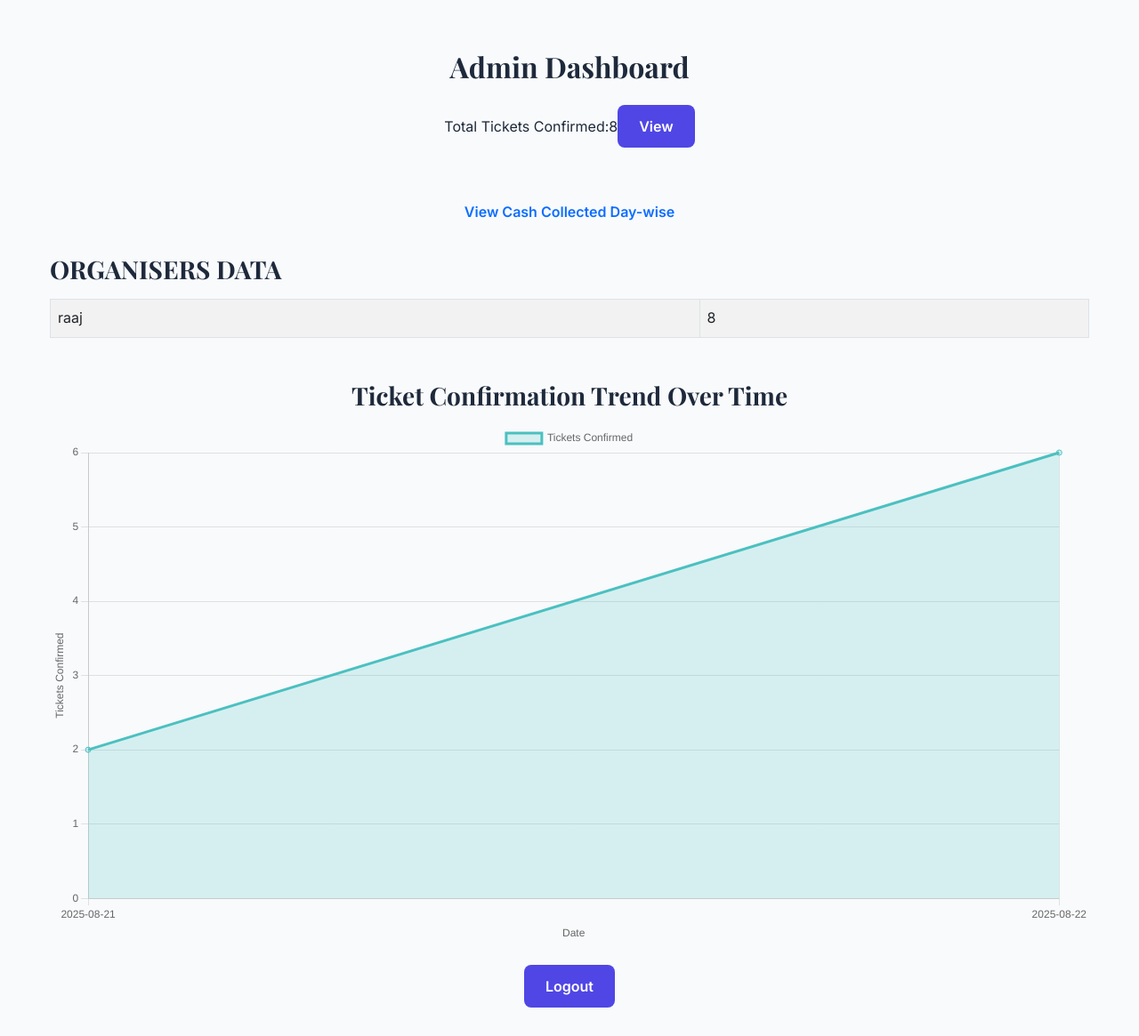
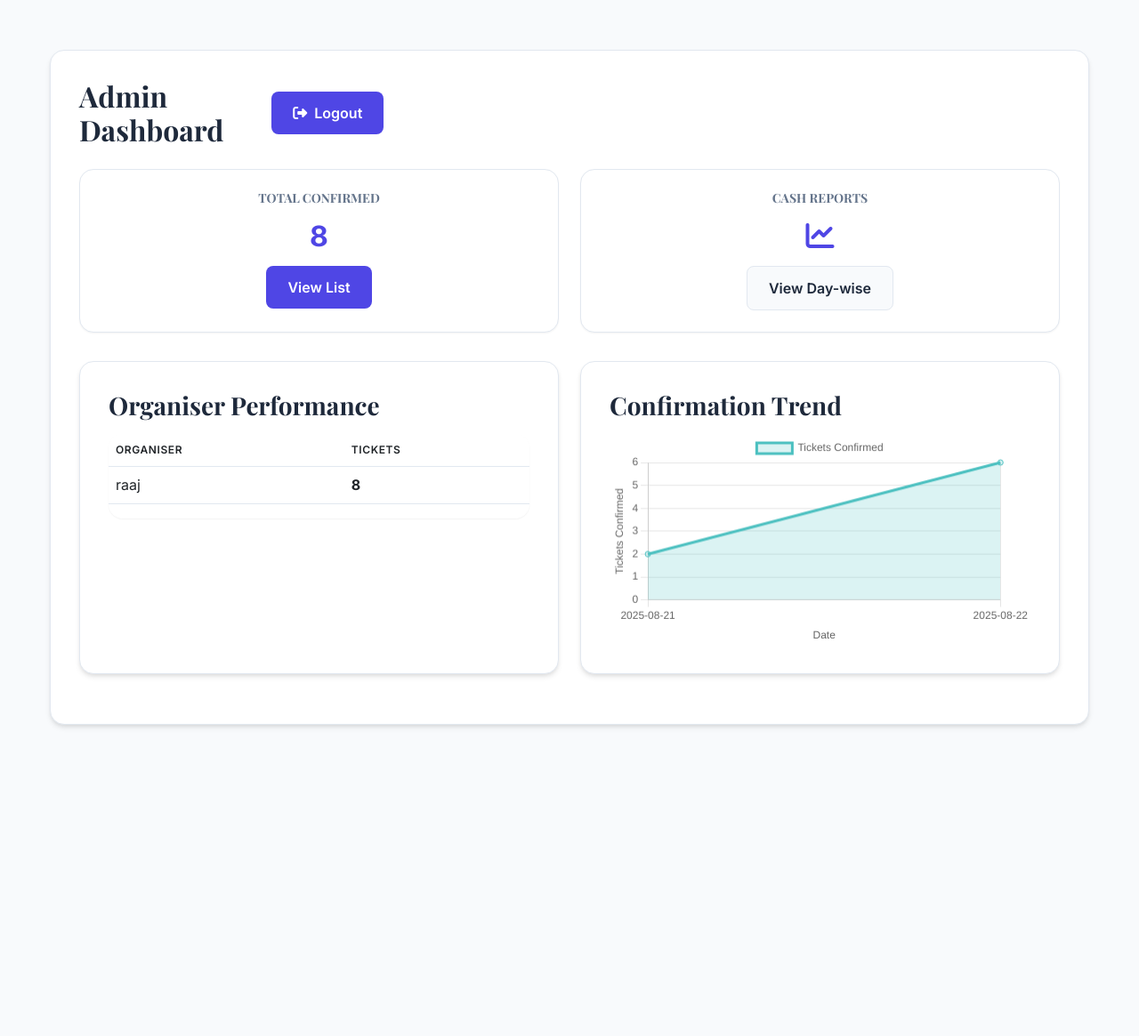
Before and after one commit to prithvirajbl280/Campus_Event_Digital_Ticketing_and_Management_System, a Django app: page /custom_admin/dashboard/ in a window 1280 px wide. Shown: the whole page at 89% size. After the commit the page ends 818 px from the top, so only its background shows below. Run offline with Django 5.2, Linux system fonts and the light colour scheme; a user stored in the database is signed in; data comes from the database, SQL or seed files in the repository.

Commit message:
Update admin_dashboard.html

```diff
--- a/ticketing/templates/ticketing/admin_dashboard.html
+++ b/ticketing/templates/ticketing/admin_dashboard.html
@@ -1,51 +1,65 @@
 {% extends 'ticketing/base.html' %}
 
 {% block content %}
-<h2 class="text-center mb-4">Admin Dashboard</h2>
+<div class="dashboard-container">
+  <div class="d-flex justify-between align-center mb-4">
+    <h2 class="mb-0">Admin Dashboard</h2>
+    <form action="{% url 'logout' %}" method="post" class="d-flex">
+      {% csrf_token %}
+      <button type="submit" class="btn btn-danger btn-sm"><i class="fas fa-sign-out-alt"></i> Logout</button>
+    </form>
+  </div>
 
-<div class="total-tickets-row d-flex justify-content-center mb-5">
-  <div class="total-tickets-box d-flex align-items-center">
-    <div class="label">Total Tickets Confirmed:</div>
-    <div class="count">{{ total_tickets }}</div>
-    <div>
-      <a href="{% url 'confirmed_tickets_list' %}" class="btn btn-primary btn-sm">View</a>
+  <div class="dashboard-stats">
+    <div class="stat-card">
+      <h3>Total Confirmed</h3>
+      <div class="value">{{ total_tickets }}</div>
+      <a href="{% url 'confirmed_tickets_list' %}" class="btn btn-primary btn-sm mt-2">View List</a>
     </div>
+    <div class="stat-card">
+      <h3>Cash Reports</h3>
+      <div class="value"><i class="fas fa-chart-line"></i></div>
+      <a href="{% url 'organiser_cash_daywise' %}" class="btn btn-secondary btn-sm mt-2">View Day-wise</a>
     </div>
   </div>
 
-<!-- Add this just before the organisers heading -->
-<div class="cash-collected-link mb-4 text-center">
-  <a href="{% url 'organiser_cash_daywise' %}" class="btn btn-outline-primary btn-sm">
-    View Cash Collected Day-wise
-  </a>
-</div>
-
-<h3 class="mb-3 center-heading">ORGANISERS DATA</h3>
-
-<table class="organiser-table table table-bordered table-striped mx-auto mb-5">
+  <div class="row">
+    <div class="col-md-6 mb-4">
+      <div class="card h-100">
+        <h3 class="mb-3">Organiser Performance</h3>
+        <div class="table-responsive">
+          <table class="table">
+            <thead>
+              <tr>
+                <th>Organiser</th>
+                <th>Tickets</th>
+              </tr>
+            </thead>
             <tbody>
               {% for item in tickets_per_organiser %}
               <tr>
                 <td>{{ item.confirmed_by__username }}</td>
-        <td>{{ item.count }}</td>
+                <td><strong>{{ item.count }}</strong></td>
               </tr>
               {% empty %}
-      <tr><td colspan="2" class="text-center">No tickets confirmed yet.</td></tr>
+              <tr>
+                <td colspan="2" class="text-center">No tickets confirmed yet.</td>
+              </tr>
               {% endfor %}
             </tbody>
           </table>
-
-<h3 class="mb-3 text-center">Ticket Confirmation Trend Over Time</h3>
-
-<div class="chart-wrapper mx-auto mb-4">
-  <canvas id="confirmationChart" width="600" height="300"></canvas>
         </div>
-
-<div class="logout-btn-wrapper text-center">
-  <form action="{% url 'logout' %}" method="post" style="display:inline;">
-    {% csrf_token %}
-    <button type="submit" class="btn btn-danger">Logout</button>
-  </form>
+      </div>
+    </div>
+    <div class="col-md-6 mb-4">
+      <div class="card h-100">
+        <h3 class="mb-3">Confirmation Trend</h3>
+        <div class="chart-wrapper">
+          <canvas id="confirmationChart"></canvas>
+        </div>
+      </div>
+    </div>
+  </div>
 </div>
 
 <script src="https://cdn.jsdelivr.net/npm/chart.js"></script>
```
Lines whose indentation alone changed are shown as unchanged.
